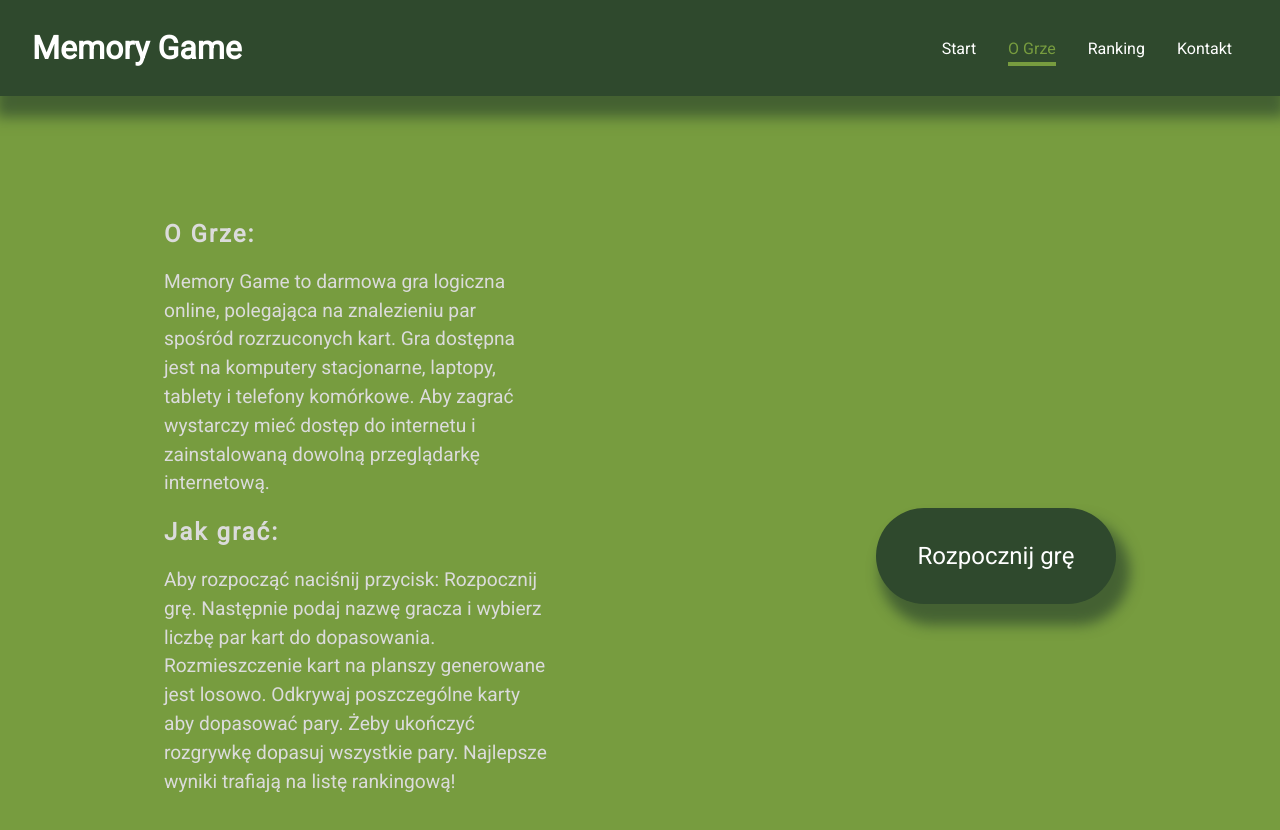
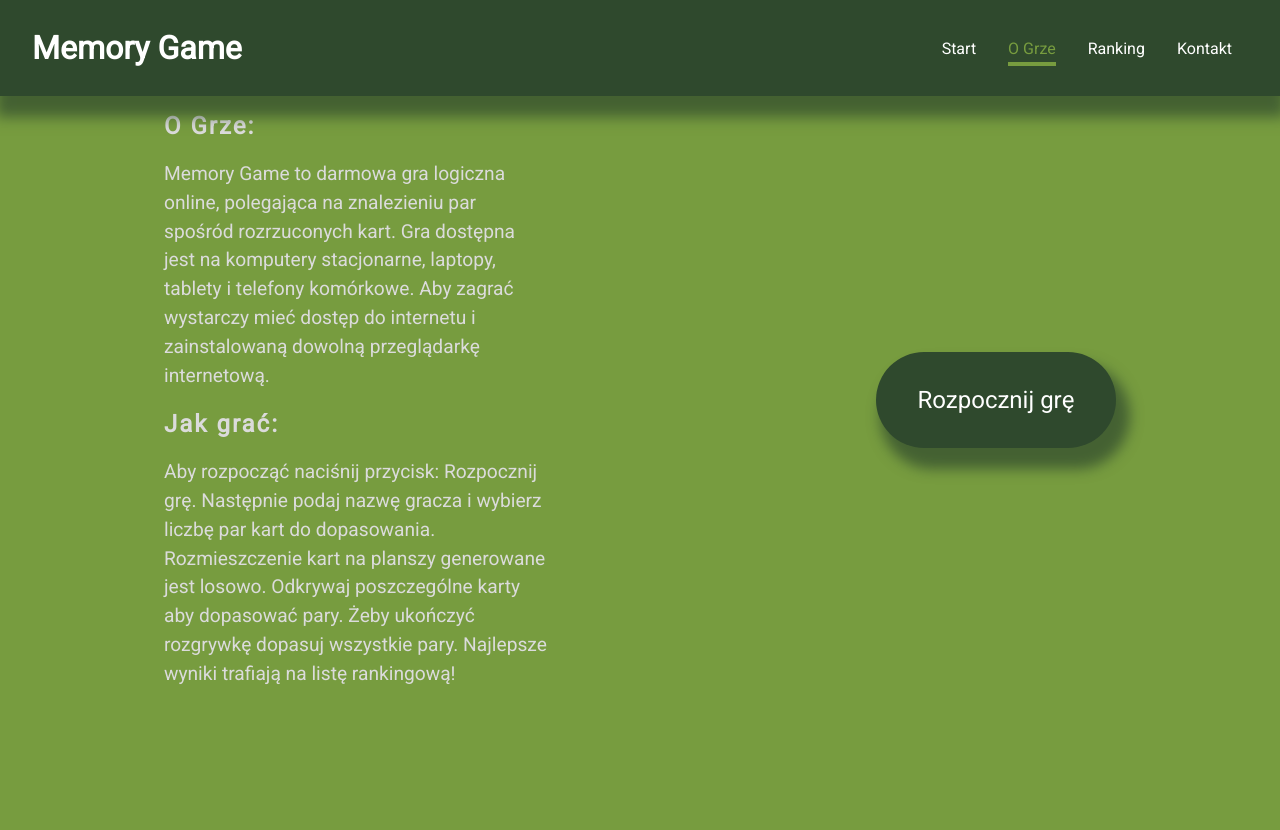
Before and after one commit to arturpiszczek/memory-game, a React (Create React App) app: page /about in a window 1280 px wide. Shown: the top 830 px of the page. After the commit the page ends 800 px from the top, so only its background shows below. Built offline with nearby package versions, Linux system fonts and the light colour scheme.

Commit message:
Modify the styles on the page

```diff
--- a/src/components/ChooseGame.module.css
+++ b/src/components/ChooseGame.module.css
@@ -21,10 +21,9 @@
 .choose button {
   width: 10rem;
   height: 4rem;
-  margin: 2rem;
+  margin: 2rem 0;
   padding: 1rem;
   color: #fff;
-  font-family: 'Roboto', sans-serif;
   font-size: 1.5rem;
   background-color: #2f492d;
   border: none;
@@ -35,6 +34,5 @@
 .choose button:hover,
 .choose button:active {
   color: #779c3f;
-  background-color: #2f492d;
   cursor: pointer;
 }
--- a/src/components/EndGame.module.css
+++ b/src/components/EndGame.module.css
@@ -1,9 +1,5 @@
 .message {
-  display: flex;
-  justify-content: center;
-  align-items: center;
-  height: 50vh;
-  margin: 1rem;
+  margin: 0 1rem;
   text-align: center;
   font-size: 1.5rem;
 }
--- a/src/components/GamePuzzles.module.css
+++ b/src/components/GamePuzzles.module.css
@@ -1,4 +1,4 @@
-.puzzles {
+.board {
   display: flex;
   flex-wrap: wrap;
   width: 30rem;
--- a/src/components/Layout/MainHeader.module.css
+++ b/src/components/Layout/MainHeader.module.css
@@ -9,6 +9,7 @@
   top: 0;
   left: 0;
   display: flex;
+  flex-wrap: wrap;
   justify-content: space-between;
   align-items: center;
   z-index: 1;
--- a/src/components/Layout/StartGameButton.module.css
+++ b/src/components/Layout/StartGameButton.module.css
@@ -1,9 +1,10 @@
 .button {
   width: 15rem;
   height: 6rem;
+  margin: 0;
   padding: 1rem;
+  font: inherit;
   color: #fff;
-  font-family: 'Roboto', sans-serif;
   font-size: 1.5rem;
   background-color: #2f492d;
   border: none;
@@ -14,6 +15,5 @@
 .button:hover,
 .button:active {
   color: #779c3f;
-  background-color: #2f492d;
   cursor: pointer;
 }
--- a/src/components/UserForm.module.css
+++ b/src/components/UserForm.module.css
@@ -2,18 +2,16 @@
   display: flex;
   flex-wrap: wrap;
   flex-direction: column;
-  margin: 1rem;
 }
 
 .form label {
   font-size: 1.5rem;
-  margin-bottom: 1rem;
+  margin-bottom: 2rem;
 }
 
 .form input,
 .form select {
   width: 15rem;
-  max-width: 100%;
   padding: 0.5rem;
   font: inherit;
   color: #fff;
@@ -27,13 +25,9 @@
   background-color: #779c3f;
 }
 
-.invalid input {
+.invalid input,
+.invalid input:focus {
   border: 1px solid #cc1212;
-  background-color: #ff6d6d;
-}
-
-.invalid input:focus {
-  border-color: #cc1212;
   background-color: #ff6d6d;
 }
 
@@ -41,18 +35,19 @@
   color: #cc1212;
 }
 
-button {
+.form button {
+  margin-top: 2rem;
+  padding: 0.5rem 1.5rem;
   font: inherit;
   color: #fff;
   background-color: #2f492d;
-  margin-top: 1rem;
-  padding: 0.5rem 1.5rem;
   border: none;
   border-radius: 4px;
+  box-shadow: 9px 16px 13px 5px #2f492db3;
+}
+
+.form button:hover,
+.form button:active {
+  color: #779c3f;
   cursor: pointer;
 }
-
-button:hover,
-button:active {
-  color: #779c3f;
-}
--- a/src/index.css
+++ b/src/index.css
@@ -5,9 +5,6 @@
 body {
   margin: 0;
   color: #dbdbdb;
+  font-family: 'Roboto', sans-serif;
   background-color: #779c3f;
-  font-family: 'Roboto', sans-serif;
-  width: 100%;
-  height: 100vh;
-  position: relative;
 }
--- a/src/pages/About.module.css
+++ b/src/pages/About.module.css
@@ -1,7 +1,6 @@
 .info {
-  position: absolute;
-  top: 25%;
   width: 100%;
+  height: 100vh;
   display: flex;
   flex-wrap: wrap;
   justify-content: space-around;
@@ -9,7 +8,8 @@
 }
 
 .info article {
-  max-width: 30%;
+  width: 30%;
+  margin: 0;
 }
 
 .info h2 {
@@ -20,3 +20,9 @@
   font-size: 1.2rem;
   line-height: 1.5;
 }
+
+@media (max-width: 1024px) {
+  .info {
+    margin-top: 7rem;
+  }
+}
--- a/src/pages/Game.module.css
+++ b/src/pages/Game.module.css
@@ -1,9 +1,9 @@
 .game {
-  position: absolute;
-  top: 20%;
   width: 100%;
+  height: 100vh;
   display: flex;
   flex-wrap: wrap;
   flex-direction: column;
+  justify-content: center;
   align-items: center;
 }
--- a/src/pages/Home.module.css
+++ b/src/pages/Home.module.css
@@ -1,7 +1,6 @@
 .intro {
-  position: absolute;
-  top: 40%;
   width: 100%;
+  height: 100vh;
   display: flex;
   flex-wrap: wrap;
   flex-direction: column;
```
